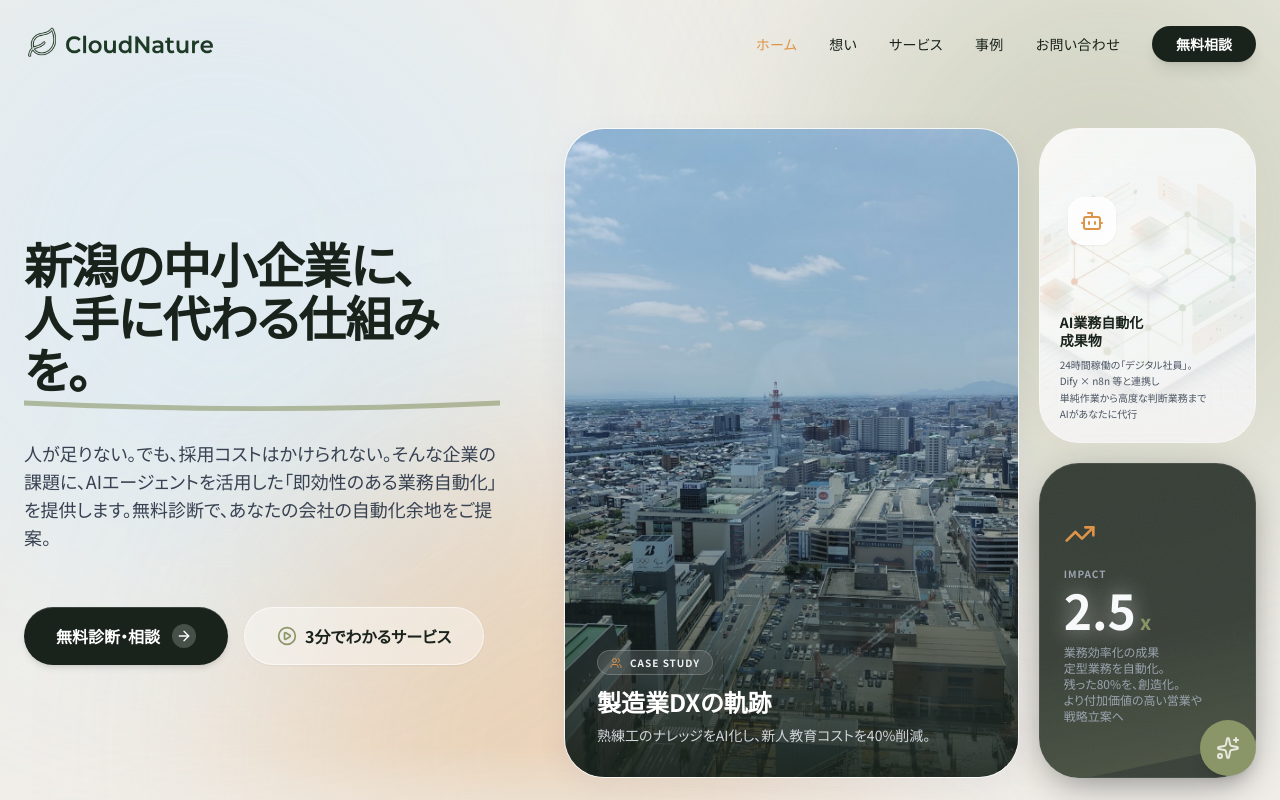
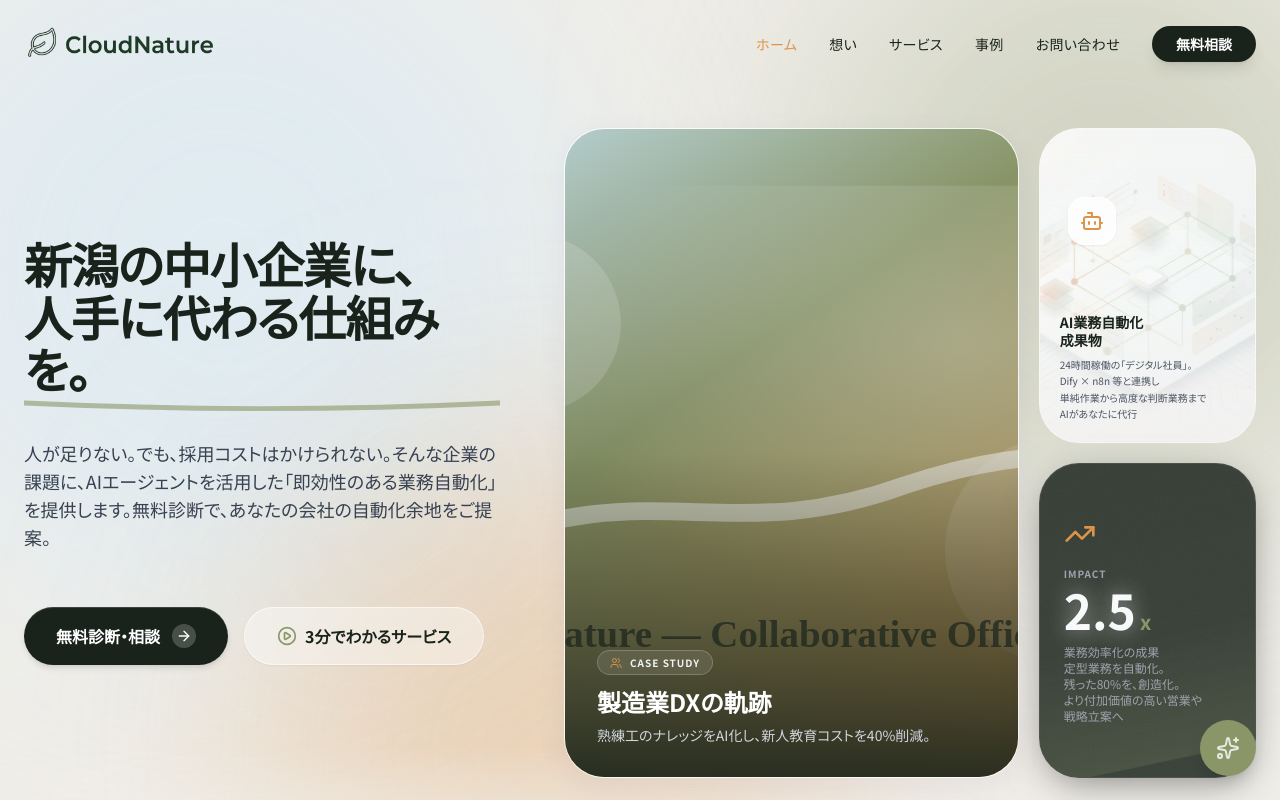
Before and after one commit to kohei0125/CloudNature, a Next.js app: page / in a window 1280 px wide. Shown: the top 800 px of the page. Built offline with nearby package versions, Linux system fonts and the light colour scheme.

Commit message:
feat: HeroCardMainの画像から彩度効果を削除し、新しいヒーローグラフィック画像を追加

```diff
--- a/components/home/hero/HeroCardMain.tsx
+++ b/components/home/hero/HeroCardMain.tsx
@@ -12,7 +12,7 @@ const HeroCardMain = () => {
         fill
         priority
         sizes="(min-width: 1024px) 50vw, 100vw"
-        className="object-cover transition-transform duration-[2000ms] group-hover:scale-110 saturate-[0.8] group-hover:saturate-100"
+        className="object-cover transition-transform duration-[2000ms] group-hover:scale-110"
       />
       {/* Texture Overlay on Image */}
       <div className="absolute inset-0 texture-grain opacity-20"></div>
--- a/content/home.ts
+++ b/content/home.ts
@@ -1,7 +1,7 @@
 import { ServiceItem, CaseStudy, ValueProp } from "@/types";
 
 export const HERO_COPY = {
-  imageSrc: "/images/niigata.jpeg",
+  imageSrc: "/images/hero-office.svg",
   badge: "AI時代における企業の開発パートナー",
   headingLine1: "新潟の中小企業に、",
   headingLine2: "人手に代わる仕組みを。",
```
Also changed, not shown: public/images/hero-graphical.png (added), public/images/test.png (added).
